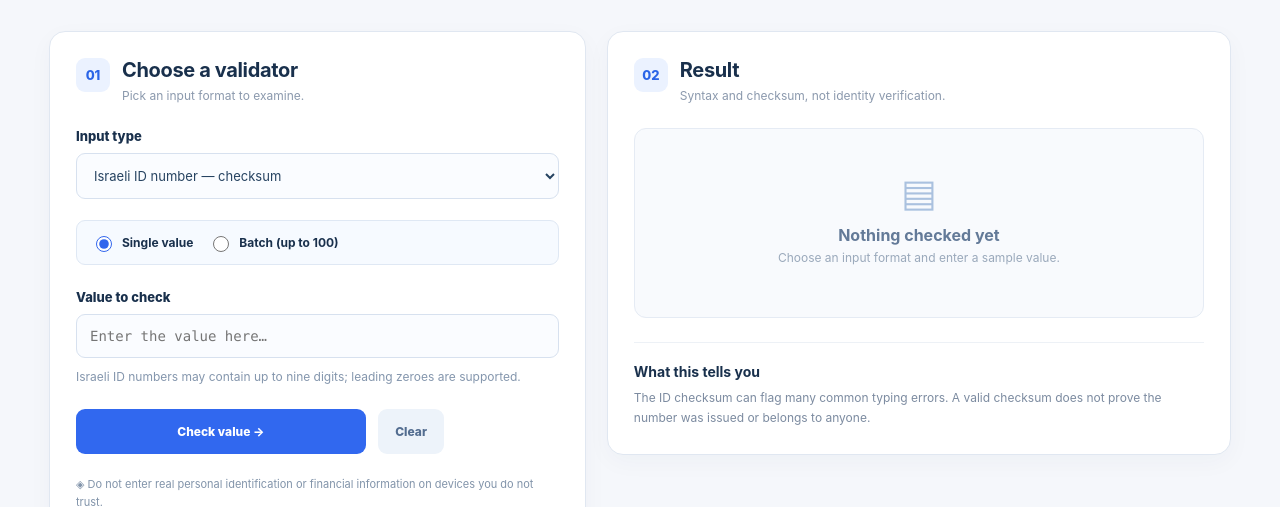
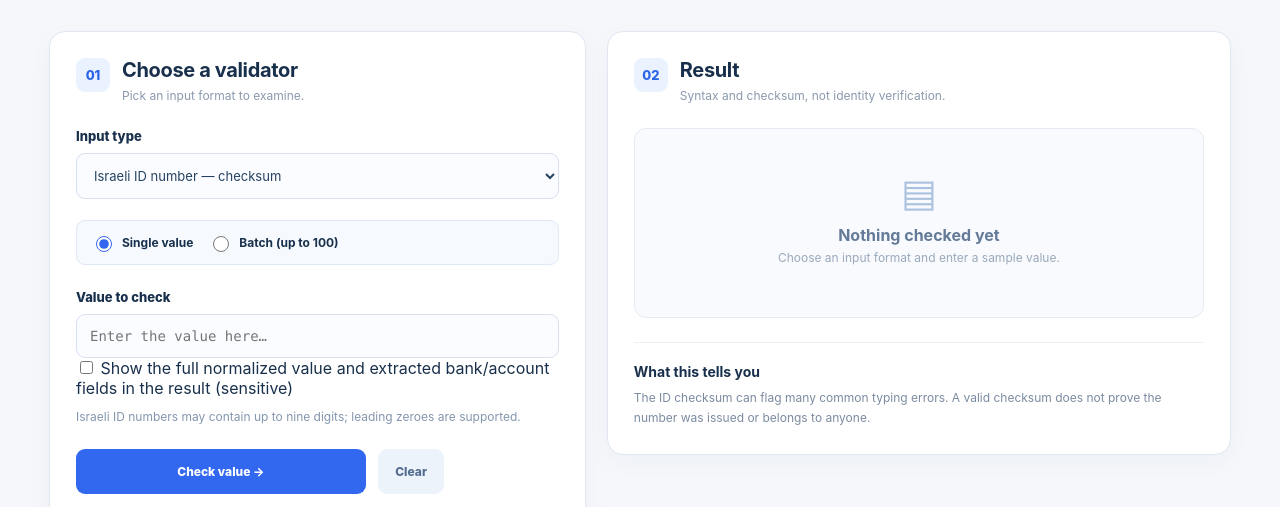
Before and after one commit to MeiRR17/israeli-validators, a website with bundled scripts: page index.html in a window 1280 px wide. Shown: the part 293-800 px from the top of the page. Built offline with nearby package versions, Linux system fonts and the light colour scheme.

Commit message:
feat(validators): require opt-in before showing normalized IDs or account details

```diff
--- a/index.html
+++ b/index.html
@@ -29,6 +29,9 @@
       <div id="single-form">
         <label for="entry" class="field-label second">Value to check</label>
         <input id="entry" type="text" spellcheck="false" autocomplete="off" placeholder="Enter the value here…" aria-describedby="field-note">
+        <label class="sensitive-toggle"><input id="show-sensitive" type="checkbox">
+          Show the full normalized value and extracted bank/account fields in the result (sensitive)
+        </label>
       </div>
       <div id="batch-form" hidden>
         <label for="batch-entry" class="field-label second">Values to check, one per line</label>
```
